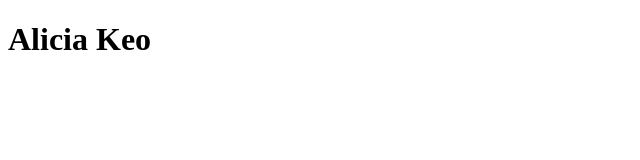
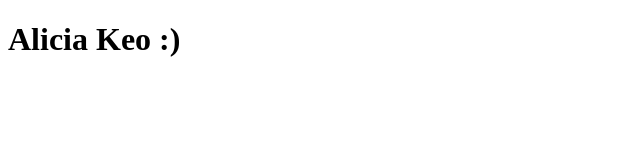
Before and after one commit to akeo9/vue-apps, a plain HTML site: page index.html in a window 1280 px wide. Shown: the full height of the page, 0-640 px from the left. Drawn offline with Linux system fonts and the light colour scheme.

Commit message:
deploying app1

```diff
--- a/index.html
+++ b/index.html
@@ -2,6 +2,6 @@
 <html>
     <head></head>
     <body>
-        <h1>Alicia Keo</h1>
+        <h1>Alicia Keo :)</h1>
     </body>
 </html>
```
